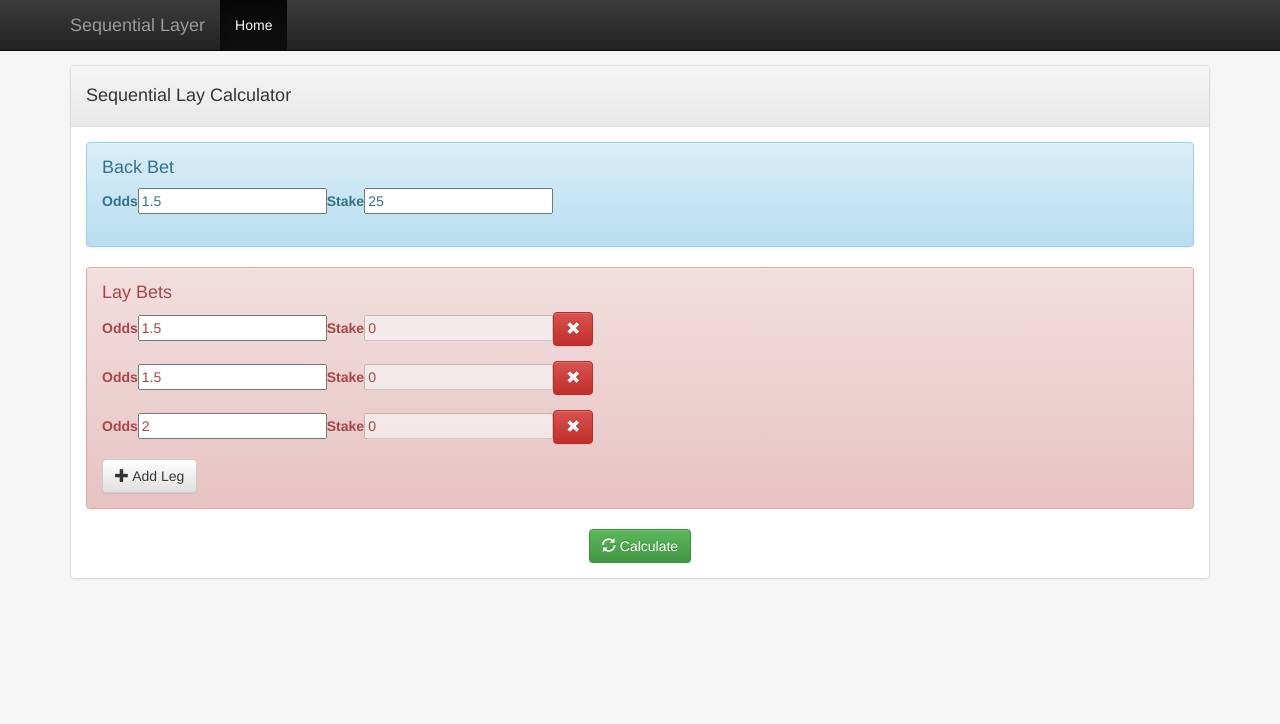
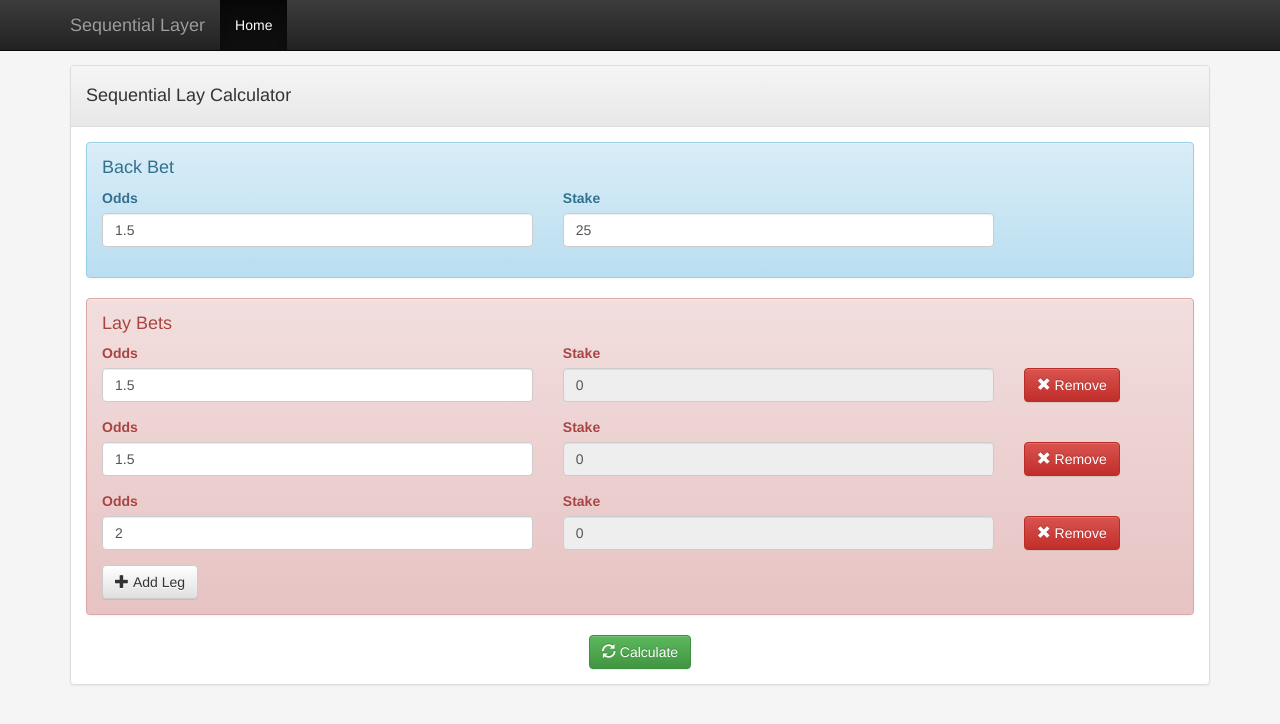
Before and after one commit to richard-ob/sequential-layer, a Vue app: page / in a window 1280 px wide. Shown: the top 724 px of the page. Built offline with nearby package versions, Linux system fonts and the light colour scheme.

Commit message:
Implement proper use of Bootstrap form stylings

```diff
--- a/src/components/SequentialLayCalculator.vue
+++ b/src/components/SequentialLayCalculator.vue
@@ -8,26 +8,50 @@
         <form>
           <div class="alert alert-info">
             <h4>Back Bet</h4>
-            <div class="form-group">
-              <label>Odds</label>
-              <input type="text" v-model="backBet.odds"/>
-              <label>Stake</label>
-              <input type="text" v-model="backBet.stake"/>
+            <div class="row">
+              <div class="col-sm-5">
+                <div class="form-group">
+                  <label>Odds</label>
+                  <input type="text" v-model="backBet.odds" class="form-control"/>
+                </div>
+              </div>
+              <div class="col-sm-5">
+                <div class="form-group">
+                  <label>Stake</label>
+                  <input type="text" v-model="backBet.stake" class="form-control"/>
+                </div>
+              </div>
             </div>
           </div>
           <div class="alert alert-danger">
             <h4>Lay Bets</h4>
-            <div class="form-group" v-for="leg in legs">
-              <label>Odds</label>
-              <input type="text" v-model="leg.odds"/>
-              <label>Stake</label>
-              <input type="text" v-model="leg.stake" disabled/>
-              <button type="button" class="btn btn-danger" v-on:click="removeLeg(leg)"><i class="glyphicon glyphicon-remove"></i></button>
+            <div class="row" v-for="leg in legs">
+              <div class="col-sm-5">
+                <div class="form-group">
+                  <label>Odds</label>
+                  <input type="text" v-model="leg.odds" class="form-control"/>
+                </div>
+              </div>
+              <div class="col-sm-5">
+                <div class="form-group">
+                  <label>Stake</label>
+                  <input type="text" v-model="leg.stake" class="form-control" disabled/>
+                </div>
+              </div>
+              <div class="col-sm-2">
+                <button type="button" style="margin-top: 25px;" class="btn btn-danger" v-on:click="removeLeg(leg)">
+                  <i class="glyphicon glyphicon-remove"></i>&nbsp;Remove
+                </button>
+              </div>
             </div>
-            <button type="button" class="btn btn-default" v-on:click="addLeg"><i class="glyphicon glyphicon-plus"></i> Add Leg</button>
+            <button type="button" class="btn btn-default" v-on:click="addLeg">
+              <i class="glyphicon glyphicon-plus"></i>&nbsp;Add Leg
+            </button>
           </div>
           <div class="text-center">
-            <button type="button" class="btn btn-success" v-on:click="calculate"><i class="glyphicon glyphicon-refresh"></i> Calculate</button>
+            <button type="button" class="btn btn-success" v-on:click="calculate">
+              <i class="glyphicon glyphicon-refresh"></i>&nbsp;Calculate
+            </button>
           </div>
         </form>
       </div>
```
